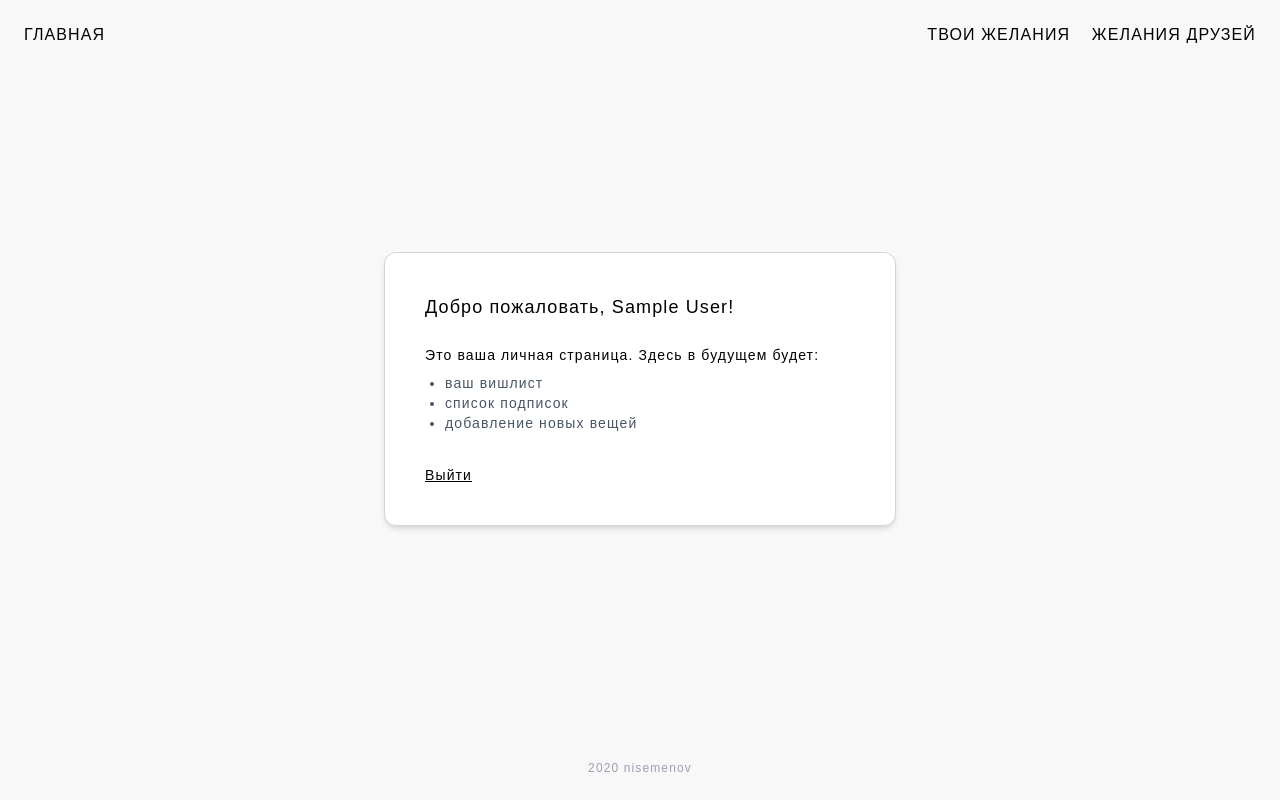
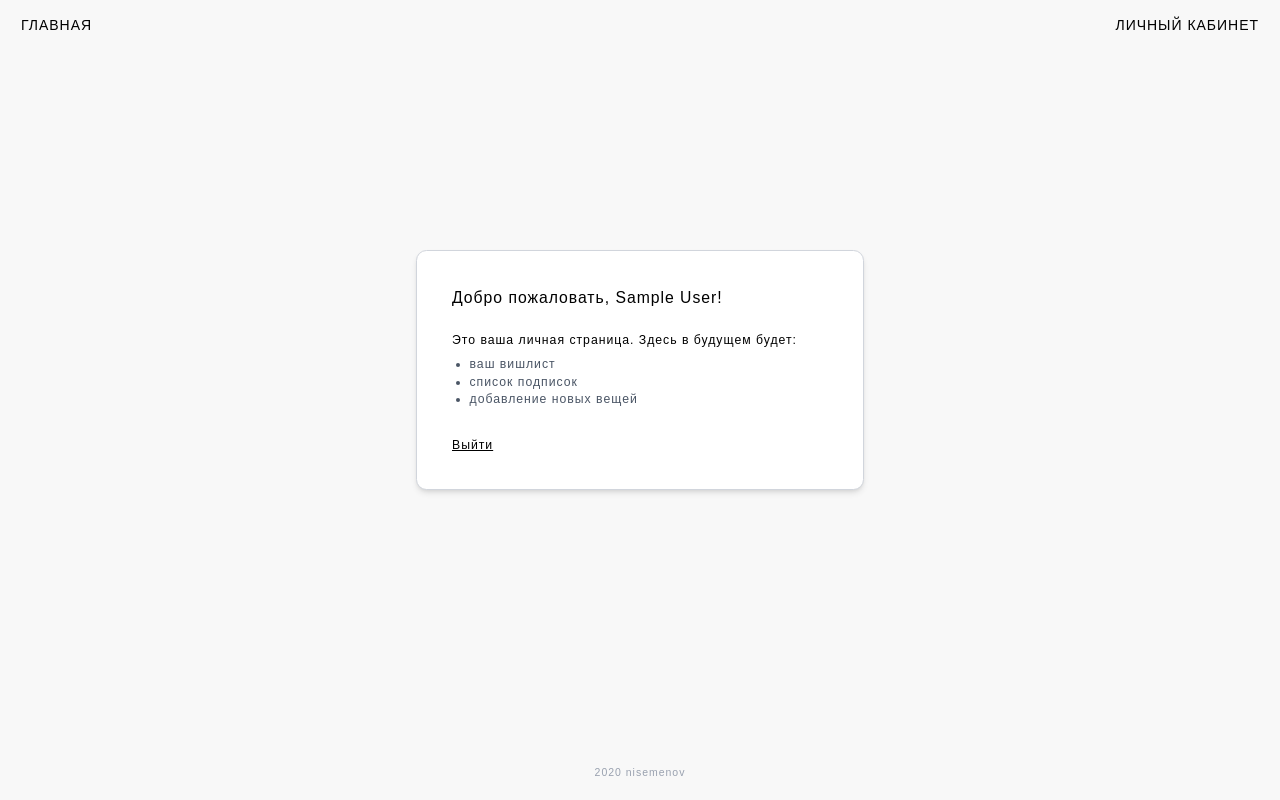
Before and after one commit to nisemenov/yourmirror, a Django app: template users/templates/profile.html in a window 1280 px wide. Run offline with Django 5.2, Linux system fonts and the light colour scheme; a user stored in the database is signed in; tables that the repository leaves empty hold one stand-in row (values such as "Sample post"); the template is opened without the code that fills it: most values are stand-ins (such as "Sample title", 1, 10 or a date in 2020); some libraries are stand-ins or nearby versions.

Commit message:
chore: updated all templates

```diff
--- a/templates/header.html
+++ b/templates/header.html
@@ -1,22 +1,4 @@
-<header class="py-6 px-6">
-    <div class="flex justify-between items-center">
-        <a href="/" class="uppercase">
-            главная
-        </a>
-
-        <div class="uppercase">
-            {% if user.is_authenticated %}
-            <a href="{% url 'profile' %}" class="pr-4">
-                твои желания
-            </a>
-            <a href="{% url 'profile' %}">
-                желания друзей
-            </a>
-            {% else %}
-            <a href="{% url 'login' %}">
-                личный кабинет
-            </a>
-            {% endif %}
-        </div>
-    </div>
+<header class="flex flex-row justify-between items-center py-4 px-6 uppercase">
+  <a href="/">главная</a>
+  <a href="{% url 'login' %}">личный кабинет</a>
 </header>
--- a/theme/static/css/dist/styles.css
+++ b/theme/static/css/dist/styles.css
@@ -2,16 +2,18 @@
 @layer properties;
 @layer theme, base, components, utilities;
 @layer theme {
-  :root, :host {
-    --font-sans: ui-sans-serif, system-ui, sans-serif, "Apple Color Emoji",
+  :root,
+  :host {
+    --font-sans:
+      ui-sans-serif, system-ui, sans-serif, "Apple Color Emoji",
       "Segoe UI Emoji", "Segoe UI Symbol", "Noto Color Emoji";
-    --font-mono: ui-monospace, SFMono-Regular, Menlo, Monaco, Consolas, "Liberation Mono",
+    --font-mono:
+      ui-monospace, SFMono-Regular, Menlo, Monaco, Consolas, "Liberation Mono",
       "Courier New", monospace;
     --color-red-500: oklch(63.7% 0.237 25.331);
     --color-indigo-500: oklch(58.5% 0.233 277.117);
     --color-indigo-600: oklch(51.1% 0.262 276.966);
     --color-gray-100: oklch(96.7% 0.003 264.542);
-    --color-gray-200: oklch(92.8% 0.006 264.531);
     --color-gray-300: oklch(87.2% 0.01 258.338);
     --color-gray-400: oklch(70.7% 0.022 261.325);
     --color-gray-500: oklch(55.1% 0.027 264.364);
@@ -22,15 +24,12 @@
     --color-black: #000;
     --color-white: #fff;
     --spacing: 0.25rem;
-    --container-md: 28rem;
     --container-lg: 32rem;
     --container-xl: 36rem;
     --text-xs: 0.75rem;
     --text-xs--line-height: calc(1 / 0.75);
     --text-sm: 0.875rem;
     --text-sm--line-height: calc(1.25 / 0.875);
-    --text-base: 1rem;
-    --text-base--line-height: calc(1.5 / 1);
     --text-lg: 1.125rem;
     --text-lg--line-height: calc(1.75 / 1.125);
     --text-xl: 1.25rem;
@@ -39,8 +38,6 @@
     --text-2xl--line-height: calc(2 / 1.5);
     --text-3xl: 1.875rem;
     --text-3xl--line-height: calc(2.25 / 1.875);
-    --font-weight-light: 300;
-    --font-weight-medium: 500;
     --font-weight-semibold: 600;
     --radius-lg: 0.5rem;
     --radius-xl: 0.75rem;
@@ -295,6 +350,9 @@
   .flex-col {
     flex-direction: column;
   }
+  .flex-row {
+    flex-direction: row;
+  }
   .items-center {
     align-items: center;
   }
@@ -399,11 +438,8 @@
   .py-6 {
     padding-block: calc(var(--spacing) * 6);
   }
-  .py-10 {
-    padding-block: calc(var(--spacing) * 10);
-  }
-  .pr-4 {
-    padding-right: calc(var(--spacing) * 4);
+  .pt-\[120px\] {
+    padding-top: 120px;
   }
   .text-center {
     text-align: center;
@@ -552,10 +595,10 @@
 html {
   font-style: normal;
   font-weight: 300;
-  font-size: 16px;
-  letter-spacing: .07em;
-  line-height: 1.33333rem;
-  font-family: "Pragmatica", "Arial", sans-serif;
+  font-size: 14px;
+  letter-spacing: 0.07em;
+  line-height: 1.6rem;
+  font-family: "Arial", sans-serif;
   color: #000;
   background-color: #f8f8f8;
 }
@@ -574,15 +617,7 @@ html {
   inherits: false;
   initial-value: solid;
 }
-@property --tw-leading {
-  syntax: "*";
-  inherits: false;
-}
 @property --tw-font-weight {
-  syntax: "*";
-  inherits: false;
-}
-@property --tw-tracking {
   syntax: "*";
   inherits: false;
 }
@@ -652,14 +687,16 @@ html {
   initial-value: 0 0 #0000;
 }
 @layer properties {
-  @supports ((-webkit-hyphens: none) and (not (margin-trim: inline))) or ((-moz-orient: inline) and (not (color:rgb(from red r g b)))) {
-    *, ::before, ::after, ::backdrop {
+  @supports ((-webkit-hyphens: none) and (not (margin-trim: inline))) or
+    ((-moz-orient: inline) and (not (color: rgb(from red r g b)))) {
+    *,
+    ::before,
+    ::after,
+    ::backdrop {
       --tw-space-y-reverse: 0;
       --tw-space-x-reverse: 0;
       --tw-border-style: solid;
-      --tw-leading: initial;
       --tw-font-weight: initial;
-      --tw-tracking: initial;
       --tw-shadow: 0 0 #0000;
       --tw-shadow-color: initial;
       --tw-shadow-alpha: 100%;
```
Also changed, not shown: other parts of theme/static/css/dist/styles.css (+145 -99 lines), templates/registration/login.html (+32 -37 lines), theme/static_src/src/styles.css (+8 -8 lines), users/templates/register.html (+32 -23 lines).
